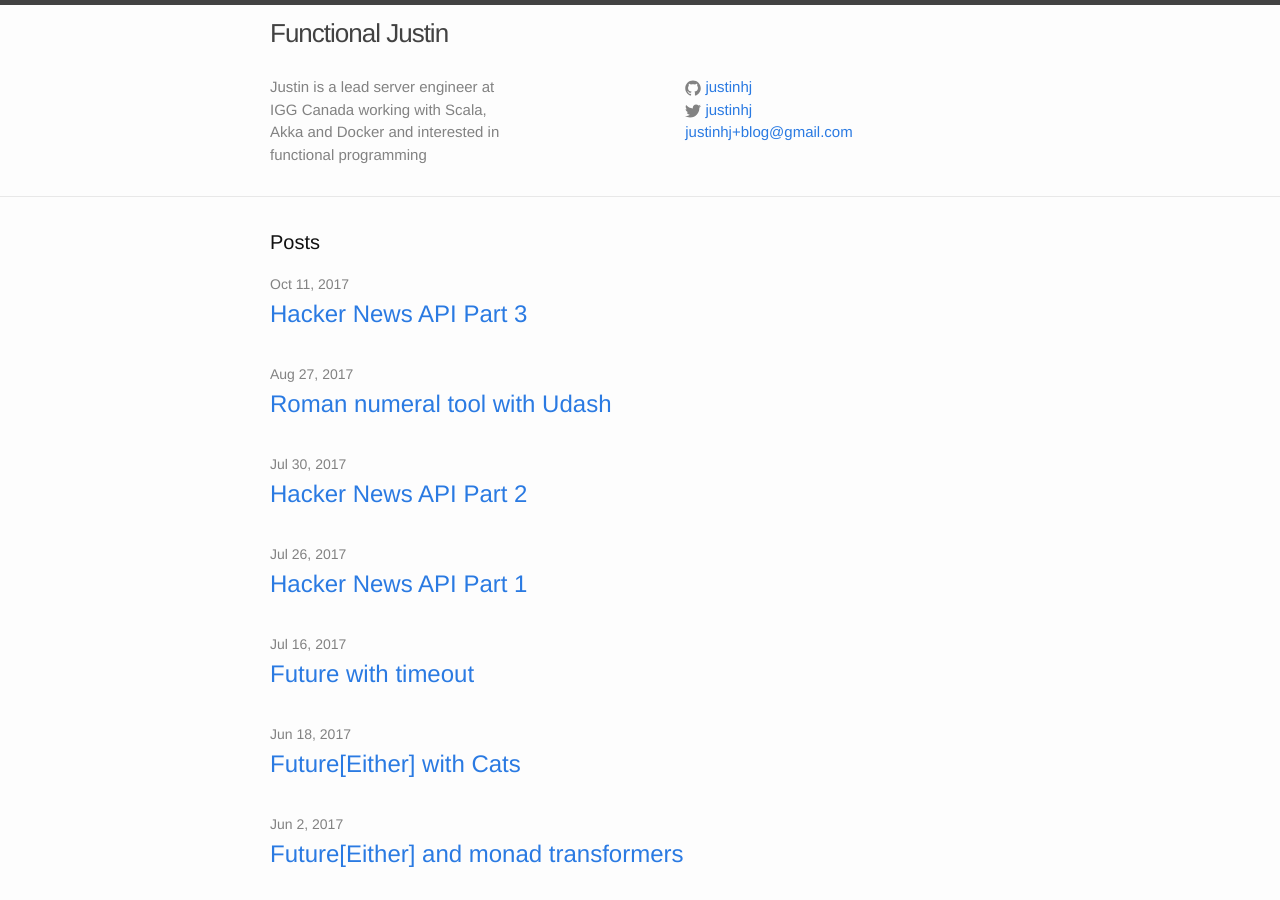
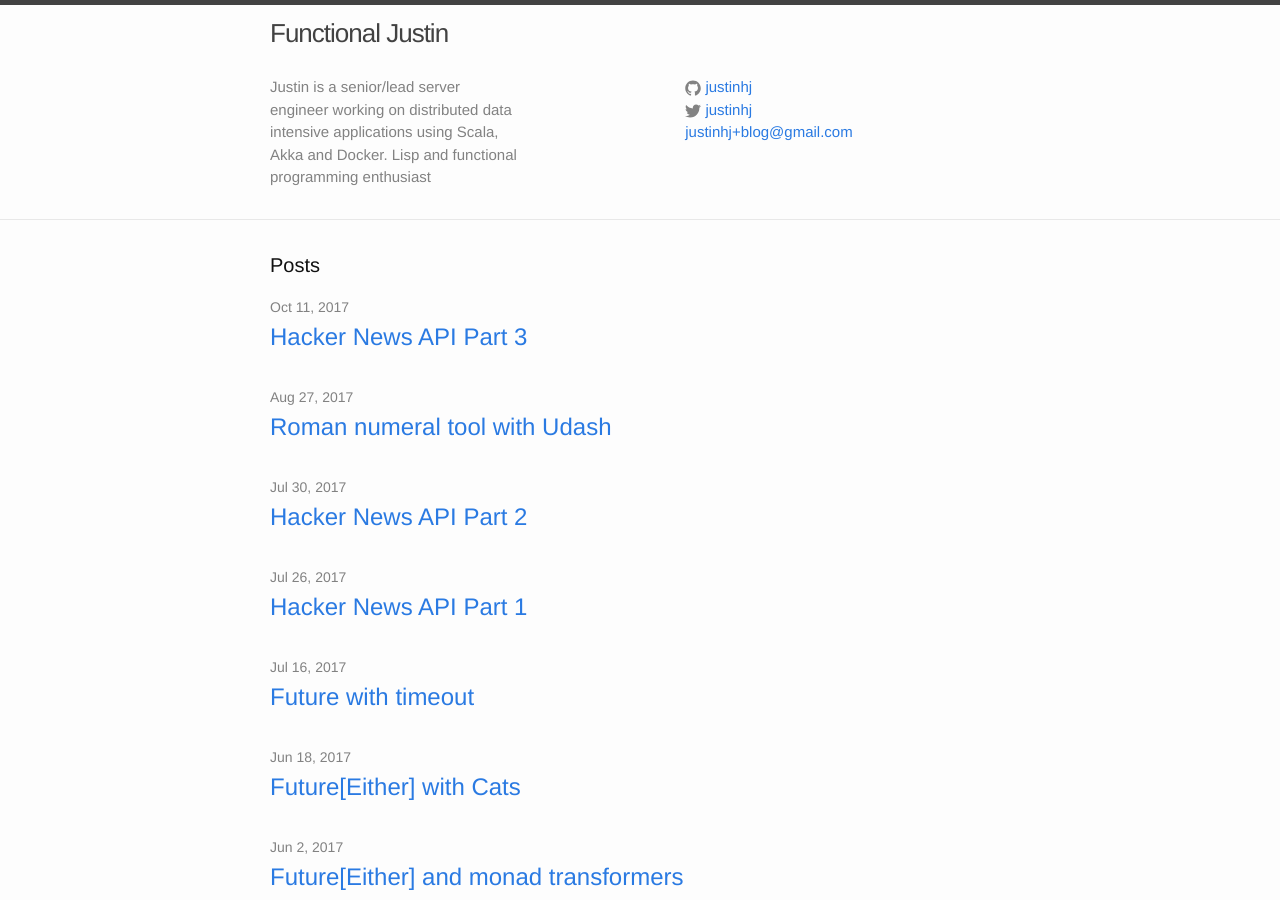
Before and after one commit to justinhj/justinhj.github.io, a Jekyll site: the page built from index.html, in a window 1280 px wide and 900 px high. Built offline with Jekyll 4.4.1, drawn with Linux system fonts in a browser that asks for light colours; comment, search, counter and statistics services are not loaded.

Commit message:
update config

```diff
--- a/_config.yml
+++ b/_config.yml
@@ -8,7 +8,7 @@
 # Site settings
 title: Functional Justin
 email: justinhj+blog@gmail.com
-description: Justin is a lead server engineer at IGG Canada working with Scala, Akka and Docker and interested in functional programming
+description: Justin is a senior/lead server engineer working on distributed data intensive applications using Scala, Akka and Docker. Lisp and functional programming enthusiast
 url: "http://justinhj.github.io"
 twitter_username: justinhj
 github_username:  justinhj
```
